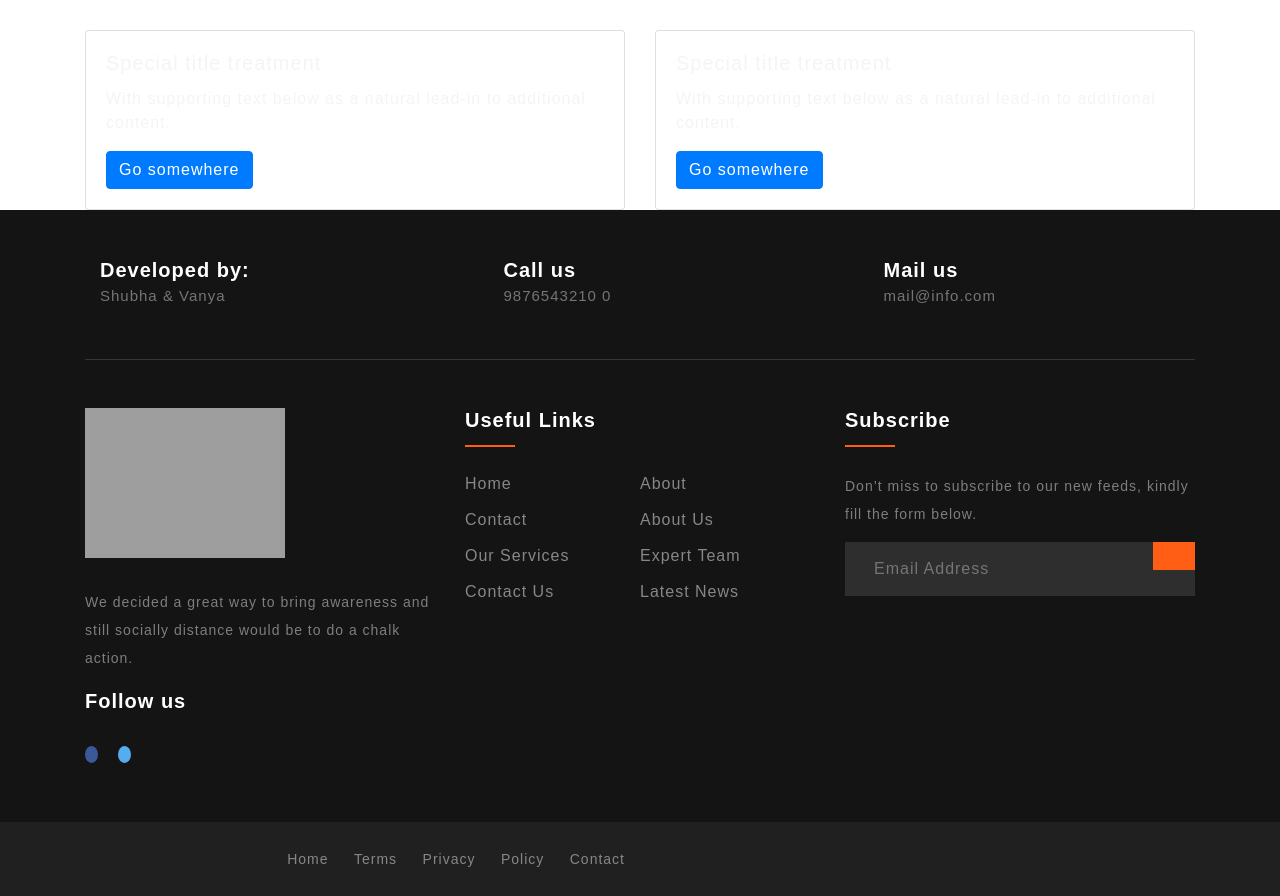
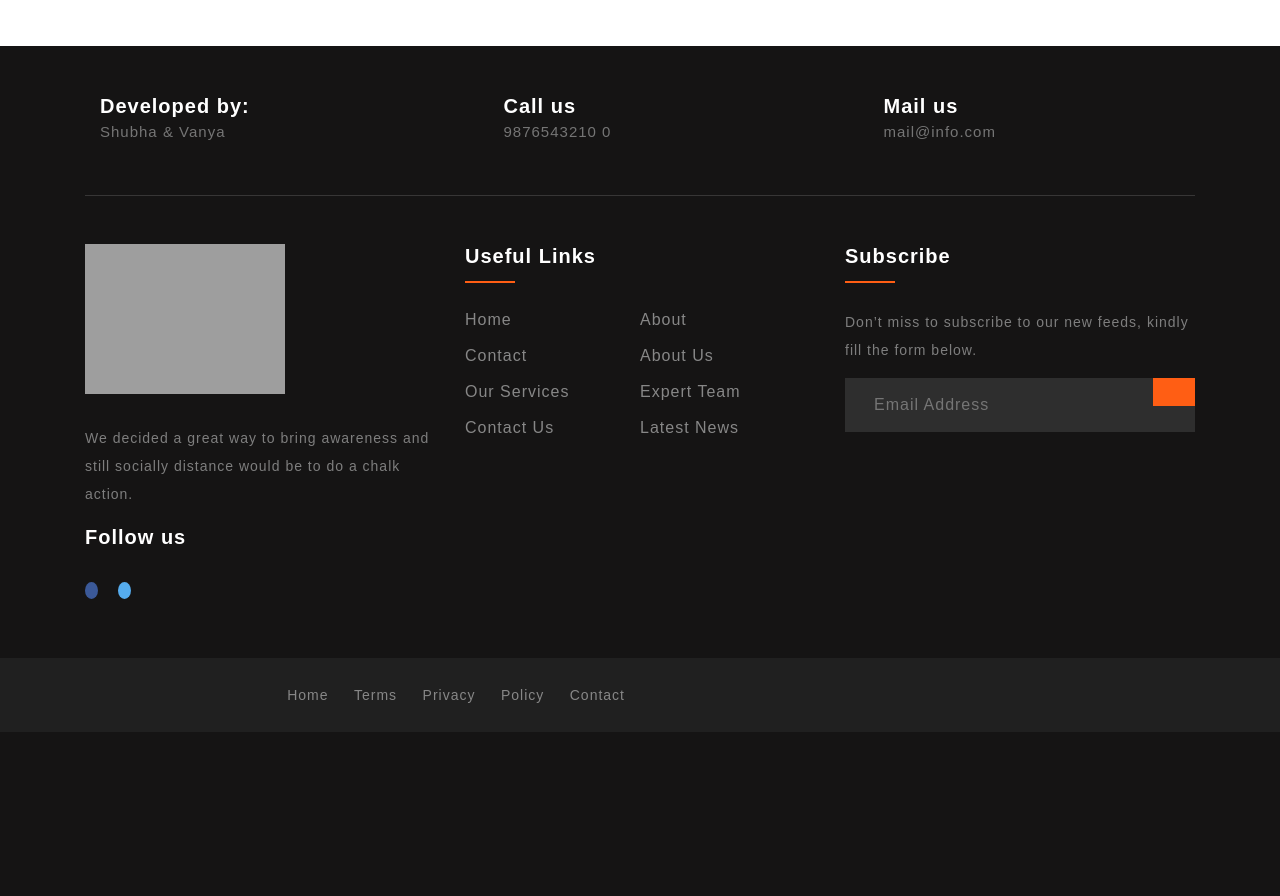
Before and after one commit to vanya-24/Helper_Project, a Django app: page /resources in a window 1280 px wide. Shown: the part 524-1420 px from the top of the page. After the commit the page ends 1227 px from the top, so only its background shows below. Run offline with Django 3.2, Linux system fonts and the light colour scheme; parts of the project's set-up code (start-up, migrations or seed data) failed here and were passed over; some libraries are stand-ins or nearby versions; grey boxes are pictures that could not be loaded.

Commit message:
Update resources.html

```diff
--- a/templates/covid_helper/resources.html
+++ b/templates/covid_helper/resources.html
@@ -51,27 +51,8 @@
 </div>
 </div>
 
-<div class="container" style="margin-top: 2rem;">
-<div class="row">
-  <div class="col-sm-6">
-    <div class="card">
-      <div class="card-body">
-        <h5 class="card-title">Special title treatment</h5>
-        <p class="card-text">With supporting text below as a natural lead-in to additional content.</p>
-        <a href="#" class="btn btn-primary">Go somewhere</a>
-      </div>
-    </div>
-  </div>
-  <div class="col-sm-6">
-    <div class="card">
-      <div class="card-body">
-        <h5 class="card-title">Special title treatment</h5>
-        <p class="card-text">With supporting text below as a natural lead-in to additional content.</p>
-        <a href="#" class="btn btn-primary">Go somewhere</a>
-      </div>
-    </div>
-  </div>
-</div>
-</div>
+
+<br>
+<br>
 
 {% endblock body %}
```
